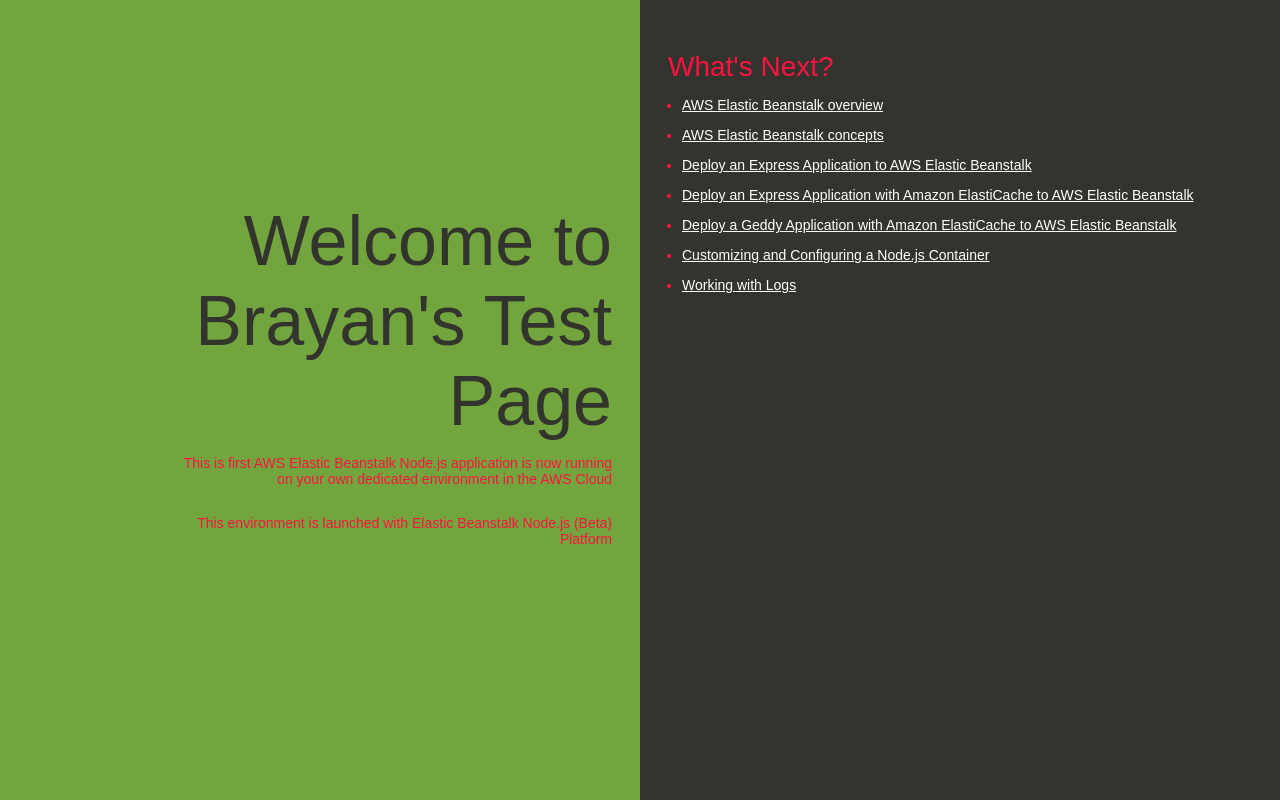
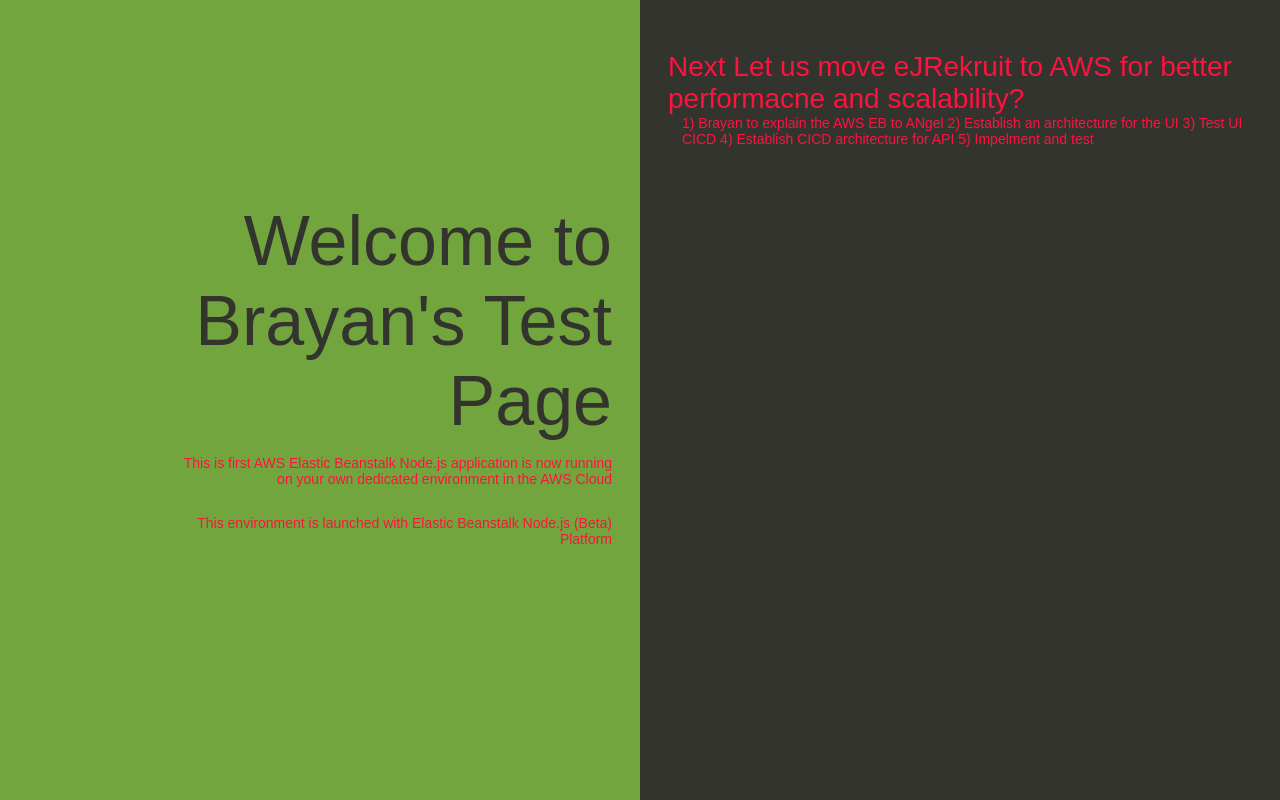
Before and after one commit to brayan-ej/nodejsp001, a website: page index.html in a window 1280 px wide. Drawn offline with Linux system fonts and the light colour scheme.

Commit message:
Index HTML changed to some steps to test cicd thru GIT

```diff
--- a/index.html
+++ b/index.html
@@ -79,15 +79,13 @@
       <p>This environment is launched with Elastic Beanstalk Node.js (Beta) Platform</p>
     </div>
     <div class="linksColumn">
-      <h2>What's Next?</h2>
+      <h2>Next Let us move eJRekruit to AWS for better performacne and scalability?</h2>
       <ul>
-        <li><a href="http://docs.aws.amazon.com/elasticbeanstalk/latest/dg/Welcome.html">AWS Elastic Beanstalk overview</a></li>
-        <li><a href="http://docs.aws.amazon.com/elasticbeanstalk/latest/dg/concepts.html">AWS Elastic Beanstalk concepts</a></li>
-        <li><a href="http://docs.aws.amazon.com/elasticbeanstalk/latest/dg/create_deploy_nodejs_express.html">Deploy an Express Application to AWS Elastic Beanstalk</a></li>
-        <li><a href="http://docs.aws.amazon.com/elasticbeanstalk/latest/dg/create_deploy_nodejs_express_elasticache.html">Deploy an Express Application with Amazon ElastiCache to AWS Elastic Beanstalk</a></li>
-        <li><a href="http://docs.aws.amazon.com/elasticbeanstalk/latest/dg/create_deploy_nodejs_geddy_elasticache.html">Deploy a Geddy Application with Amazon ElastiCache to AWS Elastic Beanstalk </a></li>
-        <li><a href="http://docs.aws.amazon.com/elasticbeanstalk/latest/dg/create_deploy_nodejs_custom_container.html">Customizing and Configuring a Node.js Container </a></li>
-        <li><a href="http://docs.aws.amazon.com/elasticbeanstalk/latest/dg/using-features.loggingS3.title.html">Working with Logs</a></li>
+        1) Brayan to explain the AWS EB to ANgel
+		2) Establish an architecture for the UI
+		3) Test UI CICD
+		4) Establish CICD architecture for API
+		5) Impelment and test
       </ul>
     </div>
   </body>
```
